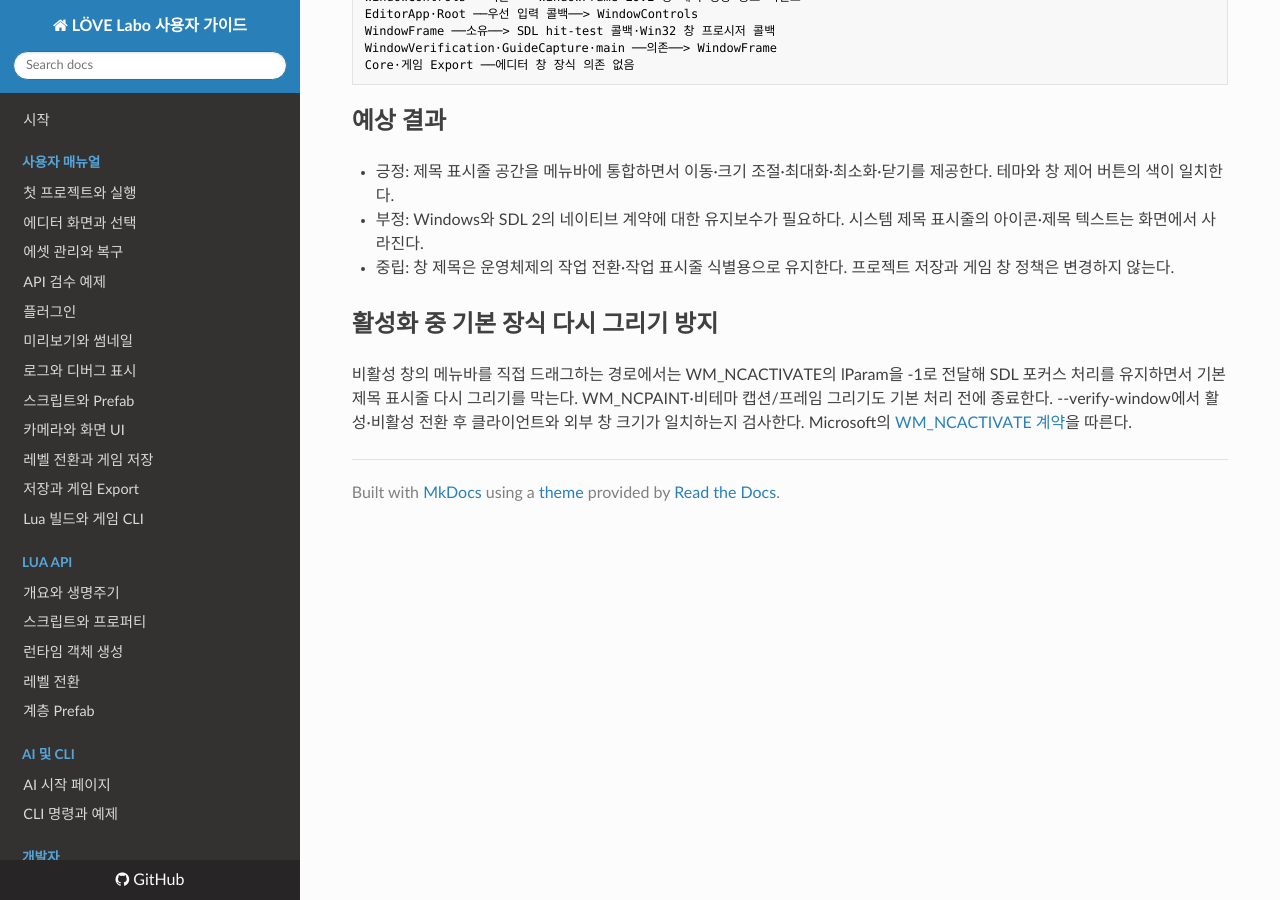
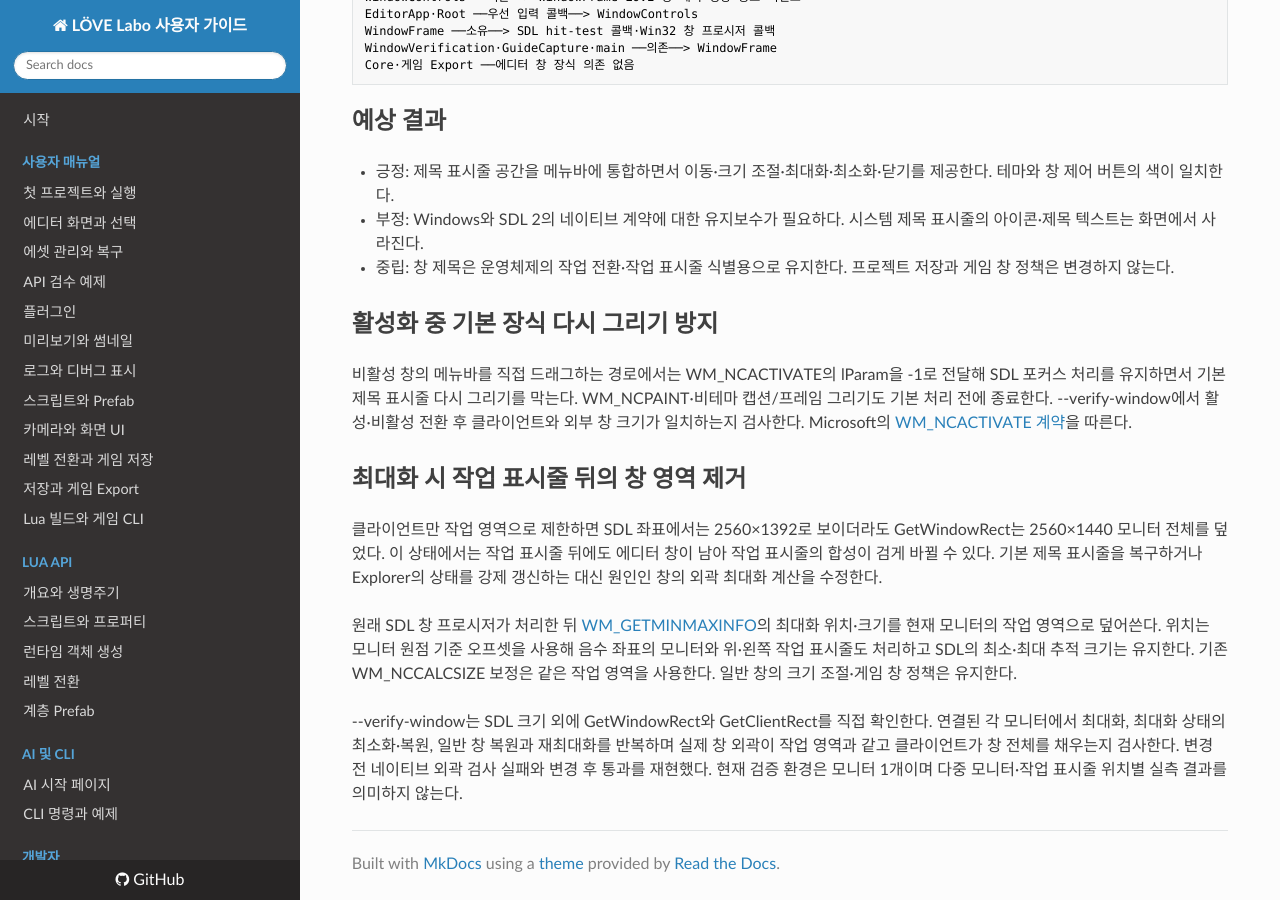
Before and after one commit to tyt0815/LOVE-Labo, an MkDocs documentation site: the page built from docs/adr/0083-editor-window-controls-in-menu-bar.md, in a window 1280 px wide and 900 px high, scrolled down 1211 px. Built offline with MkDocs 1.6.1, drawn with Linux system fonts in a browser that asks for light colours; nearby versions of some CDN libraries.

Commit message:
fix: 최대화한 에디터 창이 작업 표시줄을 덮는 문제 수정

```diff
--- a/docs/adr/0083-editor-window-controls-in-menu-bar.md
+++ b/docs/adr/0083-editor-window-controls-in-menu-bar.md
@@ -42,3 +42,11 @@ Core·게임 Export ──에디터 창 장식 의존 없음
 ## 활성화 중 기본 장식 다시 그리기 방지
 
 비활성 창의 메뉴바를 직접 드래그하는 경로에서는 WM_NCACTIVATE의 lParam을 -1로 전달해 SDL 포커스 처리를 유지하면서 기본 제목 표시줄 다시 그리기를 막는다. WM_NCPAINT·비테마 캡션/프레임 그리기도 기본 처리 전에 종료한다. --verify-window에서 활성·비활성 전환 후 클라이언트와 외부 창 크기가 일치하는지 검사한다. Microsoft의 [WM_NCACTIVATE 계약](https://learn.microsoft.com/en-us/windows/win32/winmsg/wm-ncactivate)을 따른다.
+
+## 최대화 시 작업 표시줄 뒤의 창 영역 제거
+
+클라이언트만 작업 영역으로 제한하면 SDL 좌표에서는 2560×1392로 보이더라도 GetWindowRect는 2560×1440 모니터 전체를 덮었다. 이 상태에서는 작업 표시줄 뒤에도 에디터 창이 남아 작업 표시줄의 합성이 검게 바뀔 수 있다. 기본 제목 표시줄을 복구하거나 Explorer의 상태를 강제 갱신하는 대신 원인인 창의 외곽 최대화 계산을 수정한다.
+
+원래 SDL 창 프로시저가 처리한 뒤 [WM_GETMINMAXINFO](https://learn.microsoft.com/en-us/windows/win32/winmsg/wm-getminmaxinfo)의 최대화 위치·크기를 현재 모니터의 작업 영역으로 덮어쓴다. 위치는 모니터 원점 기준 오프셋을 사용해 음수 좌표의 모니터와 위·왼쪽 작업 표시줄도 처리하고 SDL의 최소·최대 추적 크기는 유지한다. 기존 WM_NCCALCSIZE 보정은 같은 작업 영역을 사용한다. 일반 창의 크기 조절·게임 창 정책은 유지한다.
+
+--verify-window는 SDL 크기 외에 GetWindowRect와 GetClientRect를 직접 확인한다. 연결된 각 모니터에서 최대화, 최대화 상태의 최소화·복원, 일반 창 복원과 재최대화를 반복하며 실제 창 외곽이 작업 영역과 같고 클라이언트가 창 전체를 채우는지 검사한다. 변경 전 네이티브 외곽 검사 실패와 변경 후 통과를 재현했다. 현재 검증 환경은 모니터 1개이며 다중 모니터·작업 표시줄 위치별 실측 결과를 의미하지 않는다.
```
Also changed, not shown: docs/cli-and-export.md (+1 -1 lines), docs/guide/editor.md (+1 -1 lines), 2 other files.
